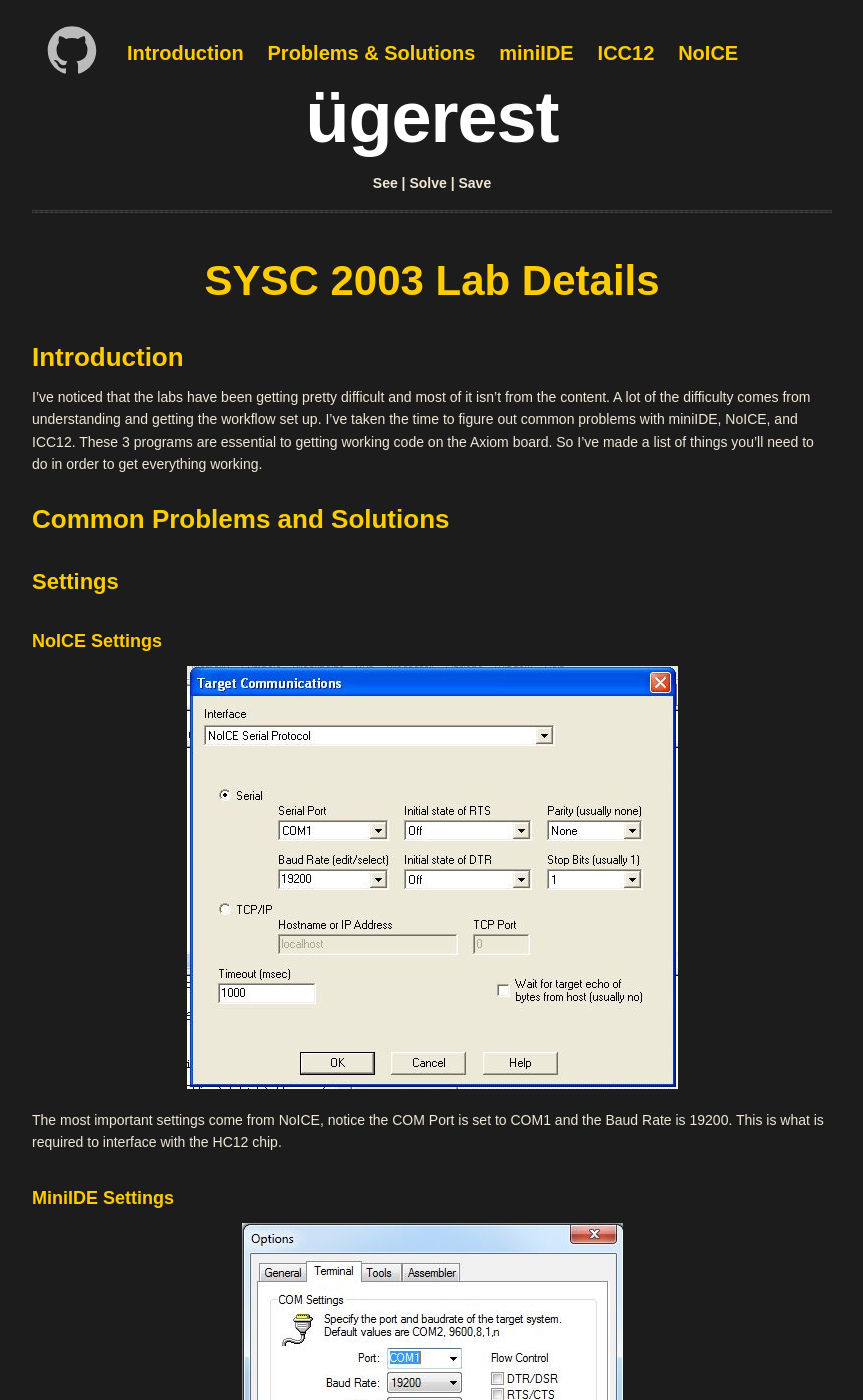
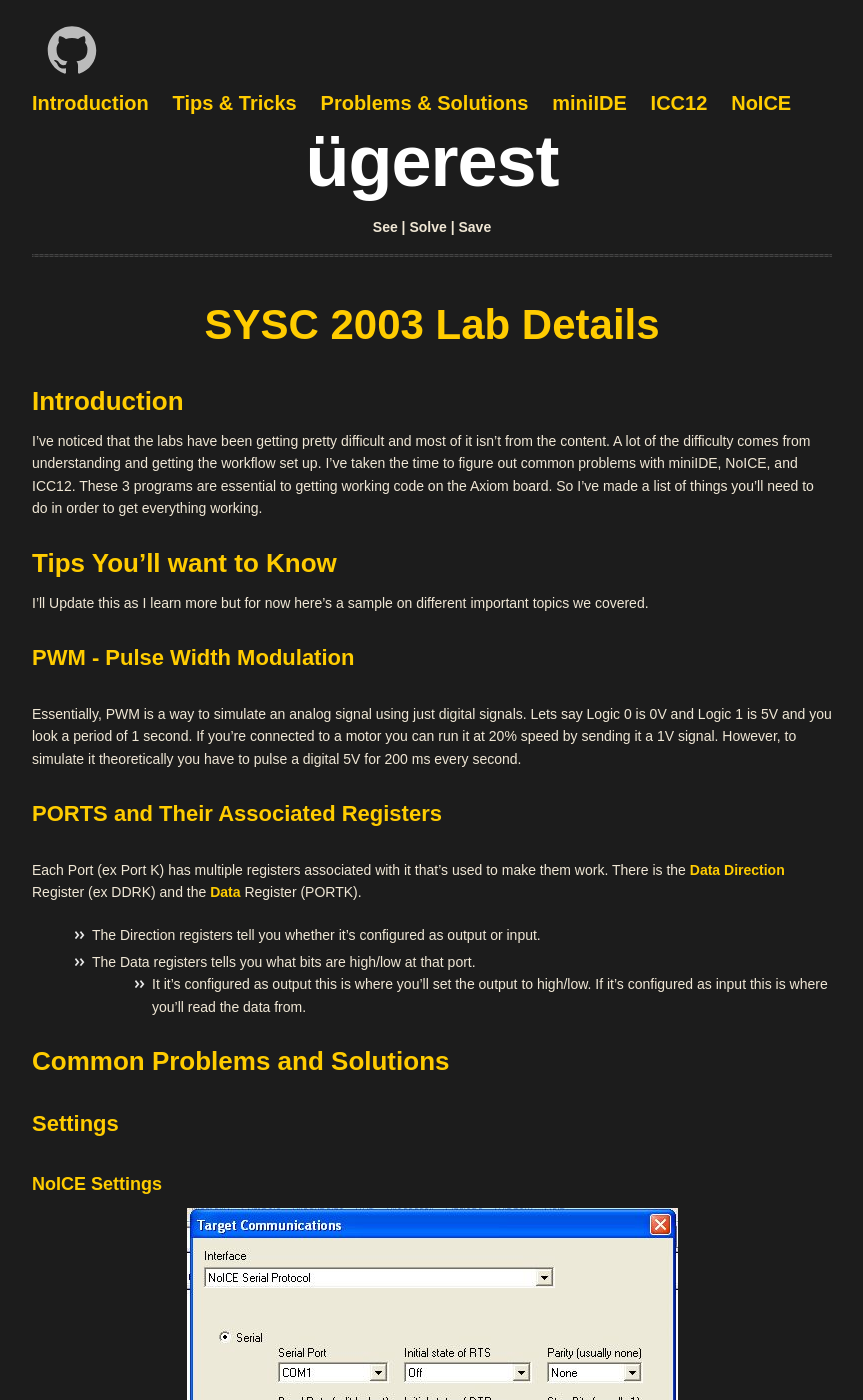
Before and after one commit to DerekStride/DerekStride.github.io, a Jekyll site: the page built from _posts/2015-02-26-SYSC2003.md, in a window 1280 px wide and 1400 px high. Shown: the whole window, without its empty margins (208-1071 px from the left). Built offline with Jekyll 4.4.1, drawn with Linux system fonts in a browser that asks for light colours.

Commit message:
Added new section for concepts covered in class

```diff
--- a/_posts/2015-02-26-SYSC2003.md
+++ b/_posts/2015-02-26-SYSC2003.md
@@ -6,6 +6,7 @@
 menu:
 - header: Introduction
   url:    introduction
+- header: Tips & Tricks
 - header: Problems & Solutions
   url:    common-problems-and-solutions
 - header: miniIDE
@@ -19,6 +20,22 @@
 ### Introduction
 
 I've noticed that the labs have been getting pretty difficult and most of it isn't from the content. A lot of the difficulty comes from understanding and getting the workflow set up. I've taken the time to figure out common problems with miniIDE, NoICE, and ICC12. These 3 programs are essential to getting working code on the Axiom board. So I've made a list of things you'll need to do in order to get everything working.
+
+### Tips You'll want to Know
+
+I'll Update this as I learn more but for now here's a sample on different important topics we covered.
+
+#### PWM - Pulse Width Modulation
+
+Essentially, PWM is a way to simulate an analog signal using just digital signals. Lets say Logic 0 is 0V and Logic 1 is 5V and you look a period of 1 second. If you're connected to a motor you can run it at 20% speed by sending it a 1V signal. However, to simulate it theoretically you have to pulse a digital 5V for 200 ms every second.
+
+#### PORTS and Their Associated Registers
+
+Each Port (ex Port K) has multiple registers associated with it that's used to make them work. There is the **Data Direction** Register (ex DDRK) and the **Data** Register (PORTK).
+
+* The Direction registers tell you whether it's configured as output or input.
+* The Data registers tells you what bits are high/low at that port.
+  * It it's configured as output this is where you'll set the output to high/low. If it's configured as input this is where you'll read the data from.
 
 ### Common Problems and Solutions
 
```
